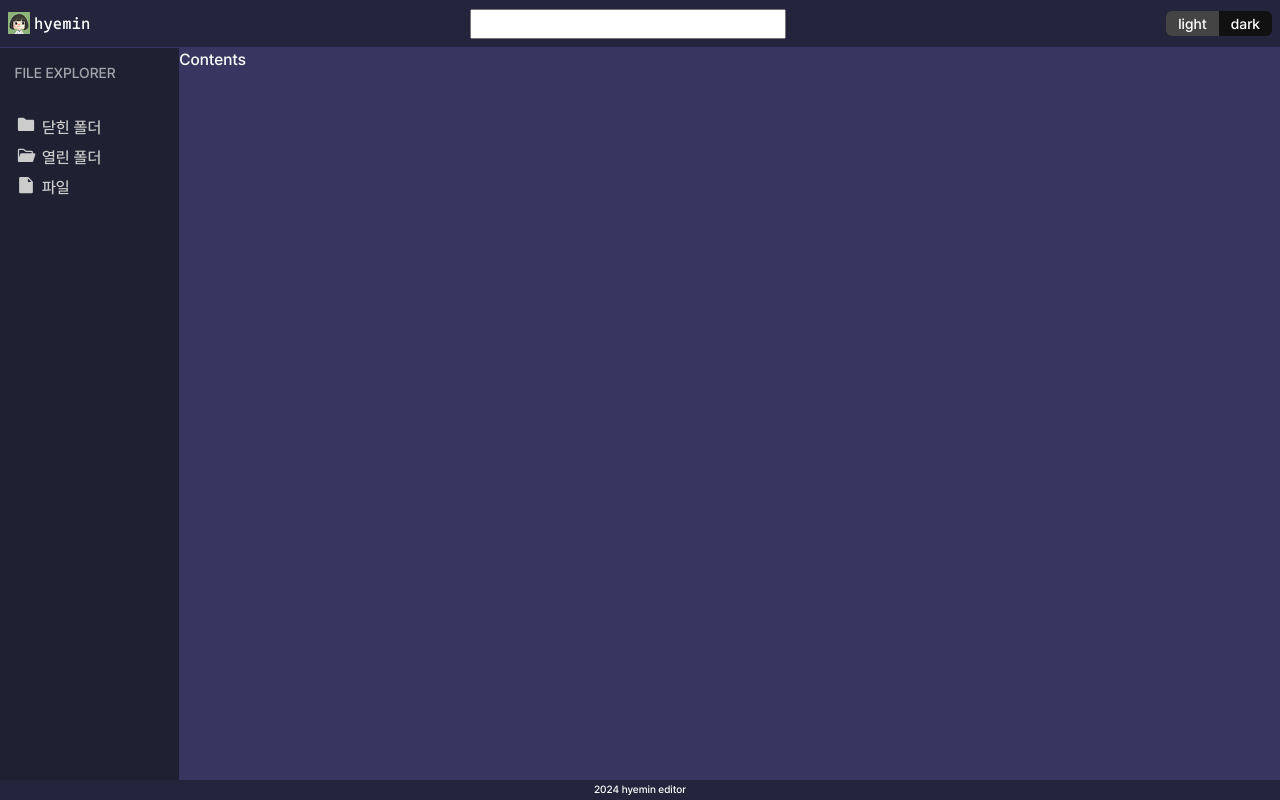
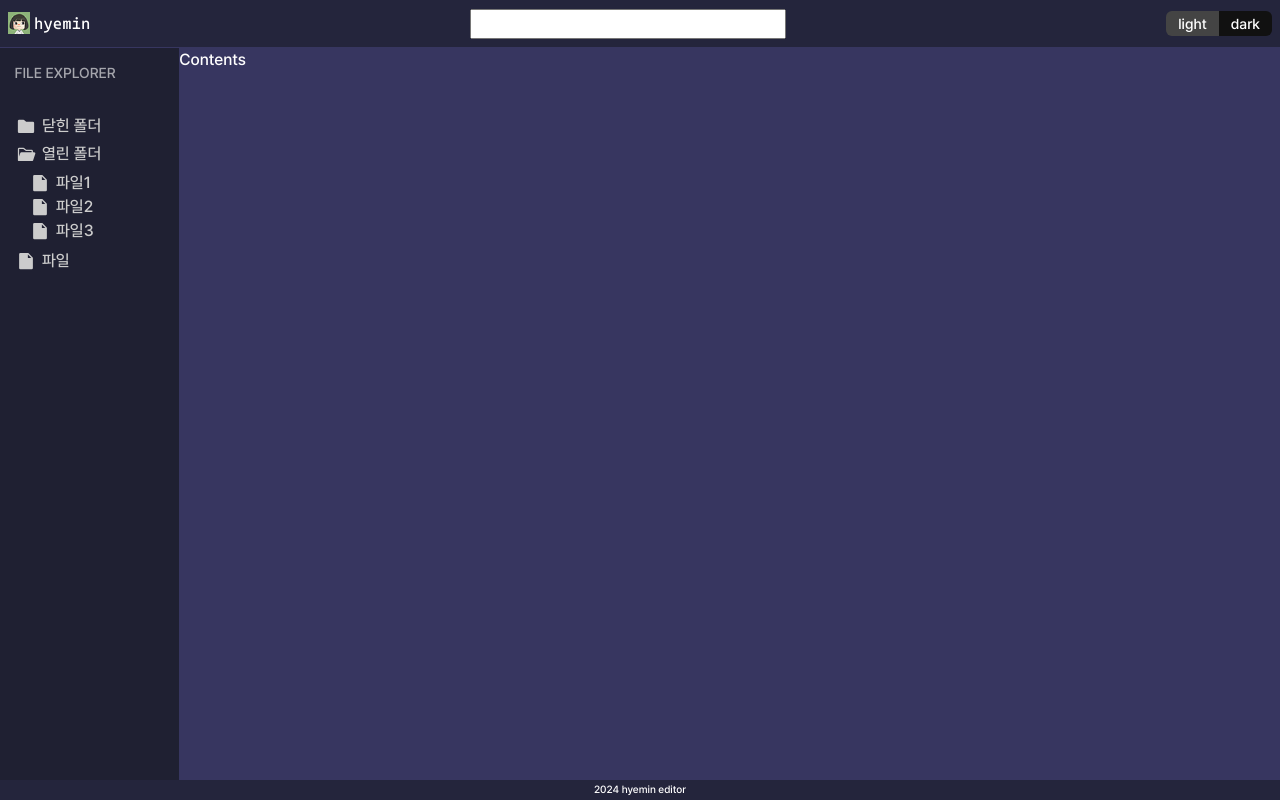
Before and after one commit to hyemin12/typescript-editor-portfolio, a React (Vite) app: page / in a window 1280 px wide. Both pictures are taken after a click on the element "열린 폴더". Built offline with nearby package versions, Linux system fonts and the light colour scheme.

Commit message:
feat: sidebar 폴더 안에 파일 스타일 적용

```diff
--- /dev/null
+++ b/src/assets/data/mock.json
@@ -0,0 +1,6 @@
+{
+  "id": 0,
+  "title": "example",
+  "category": "example",
+  "content": `<h1>예시 파일</h1><h2>제대로 출력되는가</h2><h3>흐음</h3>`
+}
--- /dev/null
+++ b/src/assets/data/mock1.json
@@ -0,0 +1,6 @@
+{
+  "id": 0,
+  "title": "example2",
+  "category": "example2",
+  "content": `<h1>예시 파일2</h1><h2>제대로 출력되는가</h2><h3>흐음</h3>`
+}
--- /dev/null
+++ b/src/assets/data/mock3.json
@@ -0,0 +1,6 @@
+{
+  "id": 0,
+  "title": "example3",
+  "category": "example3",
+  "content": `<h1>예시 파일</h1><h2>제대로 출력되는가</h2><h3>흐음</h3>`
+}
--- a/src/components/Sidebar/Menu.tsx
+++ b/src/components/Sidebar/Menu.tsx
@@ -1,20 +1,36 @@
-import React from 'react';
-import styled from 'styled-components';
+import { useState } from 'react';
+import styled, { css } from 'styled-components';
 import { PiFile, PiFileFill, PiFolder, PiFolderNotchOpen, PiFolderOpenFill, PiFolderSimpleFill } from 'react-icons/pi';
 
 interface MenuProps {
   name: string;
   type: 'file' | 'folder';
-  isFolderOpen?: boolean;
+  subFiles?: string[];
 }
 
-const Menu = ({ isFolderOpen, type, name }: MenuProps) => {
+const Menu = ({ type, name, subFiles }: MenuProps) => {
+  const [isFolderOpen, setIsFolderOpen] = useState(false);
   if (type === 'folder')
     return (
-      <MenuStyle>
-        <span>{isFolderOpen ? <PiFolderOpenFill /> : <PiFolderSimpleFill />}</span>
-        {name}
-      </MenuStyle>
+      <>
+        <MenuStyle onClick={() => setIsFolderOpen(!isFolderOpen)}>
+          <span>{isFolderOpen ? <PiFolderOpenFill /> : <PiFolderSimpleFill />}</span>
+          {name}
+        </MenuStyle>
+
+        {isFolderOpen && (
+          <SubMenuStyle>
+            {subFiles?.map((file) => (
+              <li>
+                <span>
+                  <PiFileFill />
+                </span>
+                {file}
+              </li>
+            ))}
+          </SubMenuStyle>
+        )}
+      </>
     );
   return (
     <MenuStyle>
@@ -25,23 +41,42 @@ const Menu = ({ isFolderOpen, type, name }: MenuProps) => {
     </MenuStyle>
   );
 };
+
+const CommonMenuStyle = css`
+  color: ${({ theme }) => theme.systemColor.secondaryFont};
+  cursor: pointer;
+  span {
+    width: 20px;
+    height: 20px;
+    svg {
+      font-size: 1.25rem;
+      fill: ${({ theme }) => theme.systemColor.secondaryFont};
+    }
+  }
+
+  &.active,
+  &:hover {
+    background-color: ${({ theme }) => theme.systemColor.active};
+  }
+`;
+
 const MenuStyle = styled.div`
   display: flex;
   align-items: center;
   gap: 6px;
   padding: 0.1em 1em;
-  cursor: pointer;
+  ${CommonMenuStyle}
+`;
 
-  svg {
-    font-size: 1.25rem;
-
-    fill: ${({ theme }) => theme.systemColor.secondaryFont};
-  }
-
-  color: ${({ theme }) => theme.systemColor.secondaryFont};
-  };
-  &.active {
-    background-color: ${({ theme }) => theme.systemColor.active};
+const SubMenuStyle = styled.ul`
+  margin: 0.25em 0;
+  padding: 0;
+  li {
+    display: flex;
+    align-items: center;
+    gap: 6px;
+    padding-left: 30px;
+    ${CommonMenuStyle}
   }
 `;
 
--- a/src/components/Sidebar/Sidebar.tsx
+++ b/src/components/Sidebar/Sidebar.tsx
@@ -55,8 +55,8 @@ const Sidebar = () => {
   return (
     <SidebarStyle>
       <SectionTitle>file explorer</SectionTitle>
-      <Menu type="folder" name="닫힌 폴더" isFolderOpen={false} />
-      <Menu type="folder" name="열린 폴더" isFolderOpen />
+      <Menu type="folder" name="닫힌 폴더" />
+      <Menu type="folder" name="열린 폴더" subFiles={['파일1', '파일2', '파일3']} />
       <Menu type="file" name="파일" />
       {}
     </SidebarStyle>
```
